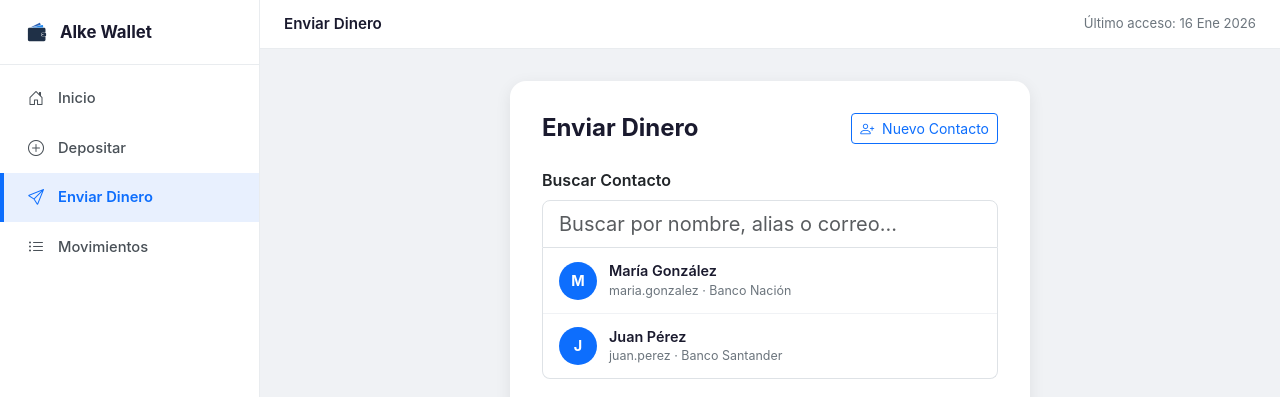
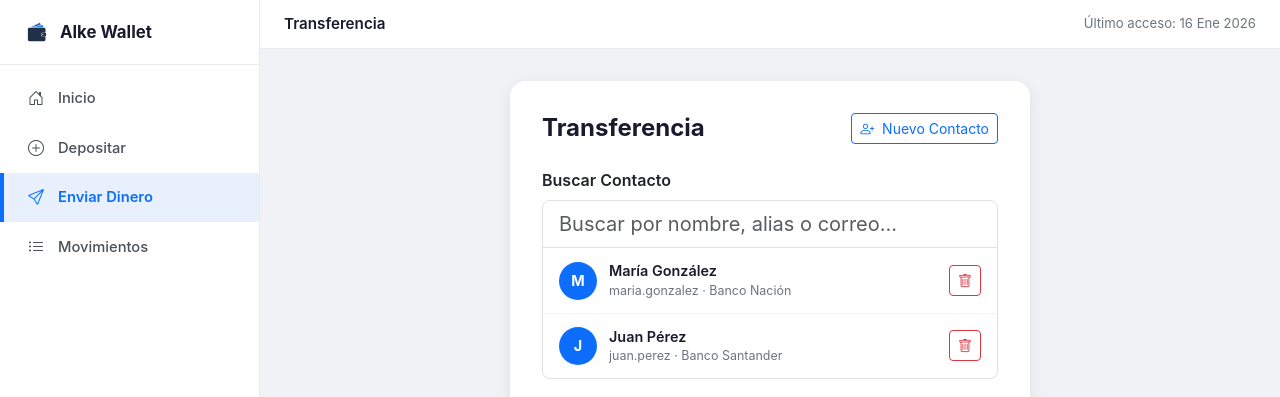
Before and after one commit to constanzasaamercado/Alke-Wallet--Alke-Financial, a Django app: template alke_web_base/web_base/templates/sendmoney.html in a window 1280 px wide. Shown: the top 397 px of the page. Run offline with Django 5.2, Linux system fonts and the light colour scheme; the template is opened without the code that fills it: values that come from a table or form of the project are taken from there, others are empty; data comes from the database, SQL or seed files in the repository; both versions use the stored data as it was after the commit.

Commit message:
Se agrega el eliminar contacto

```diff
--- a/alke_web_base/web_base/templates/sendmoney.html
+++ b/alke_web_base/web_base/templates/sendmoney.html
@@ -1,8 +1,8 @@
 {% extends 'base.html' %}
 {% load static %}
 
-{% block title %}Enviar Dinero - Alke Wallet{% endblock %}
-{% block header_title %}Enviar Dinero{% endblock %}
+{% block title %}Transferencia - Alke Wallet{% endblock %}
+{% block header_title %}Transferencia{% endblock %}
 {% block nav_send %}active{% endblock %}
 
 {% block extra_css %}
@@ -72,7 +72,7 @@
     <div class="page-card">
 
         <div class="d-flex align-items-center justify-content-between mb-4">
-            <h4 class="fw-bold mb-0" style="color: #1a1a2e;">Enviar Dinero</h4>
+            <h4 class="fw-bold mb-0" style="color: #1a1a2e;">Transferencia</h4>
             <button type="button" class="btn btn-sm btn-outline-primary"
                     data-bs-toggle="modal" data-bs-target="#modalContacto">
                 <i class="bi bi-person-plus me-1"></i> Nuevo Contacto
@@ -109,13 +109,18 @@
                         <div class="contacto-avatar">
                             {{ c.nombre|slice:":1" }}
                         </div>
-                        <div class="contacto-info">
+                        <div class="contacto-info" style="flex-grow: 1;">
                             <div class="nombre">{{ c.nombre }}</div>
                             <div class="detalle">
                                 {% if c.alias %}{{ c.alias }}{% endif %}
                                 {% if c.banco %} · {{ c.banco }}{% endif %}
                             </div>
                         </div>
+                        <a href="{% url 'delete_contact' c.id %}"
+                           class="btn btn-sm btn-outline-danger ms-auto"
+                           onclick="event.stopPropagation(); return confirm('¿Eliminar a {{ c.nombre }}?')">
+                            <i class="bi bi-trash"></i>
+                        </a>
                     </div>
                     {% empty %}
                     <div id="sin-resultados">No hay contactos guardados.</div>
@@ -207,11 +212,11 @@
 
 {% block extra_js %}
 <script>
-    const busqueda       = document.getElementById('busqueda-contacto');
-    const items          = document.querySelectorAll('.contacto-item');
-    const inputOculto    = document.getElementById('contacto-seleccionado');
+    const busqueda        = document.getElementById('busqueda-contacto');
+    const items           = document.querySelectorAll('.contacto-item');
+    const inputOculto     = document.getElementById('contacto-seleccionado');
     const contactoElegido = document.getElementById('contacto-elegido');
-    const nombreElegido  = document.getElementById('nombre-elegido');
+    const nombreElegido   = document.getElementById('nombre-elegido');
 
     // ── Filtrar contactos al escribir ──
     busqueda.addEventListener('input', function () {
@@ -231,7 +236,6 @@
             }
         });
 
-        // Mostrar mensaje si no hay resultados
         let sinRes = document.getElementById('sin-resultados');
         if (!sinRes) {
             sinRes = document.createElement('div');
@@ -245,17 +249,13 @@
     // ── Seleccionar contacto al hacer click ──
     items.forEach(item => {
         item.addEventListener('click', function () {
-            // Deseleccionar todos
             items.forEach(i => i.classList.remove('selected'));
-
-            // Seleccionar este
             this.classList.add('selected');
 
             const nombre = this.dataset.nombre;
             inputOculto.value = nombre;
             busqueda.value = nombre;
 
-            // Mostrar confirmación
             nombreElegido.textContent = nombre;
             contactoElegido.classList.remove('d-none');
         });
--- a/alke_web_base/web_base/urls.py
+++ b/alke_web_base/web_base/urls.py
@@ -8,4 +8,5 @@ urlpatterns = [
     path('send-money/',   views.send_money_view,  name='send_money'),
     path('add-contact/',  views.add_contact_view, name='add_contact'),
     path('transactions/', views.transactions_view, name='transactions'),
+    path('delete-contact/<int:contacto_id>/', views.delete_contact_view, name='delete_contact'),
 ]
```
Also changed, not shown: alke_web_base/web_base/views.py (+13 -0 lines), alke_web_base/db.sqlite3, alke_web_base/web_base/migrations/0001_initial.py (added).
